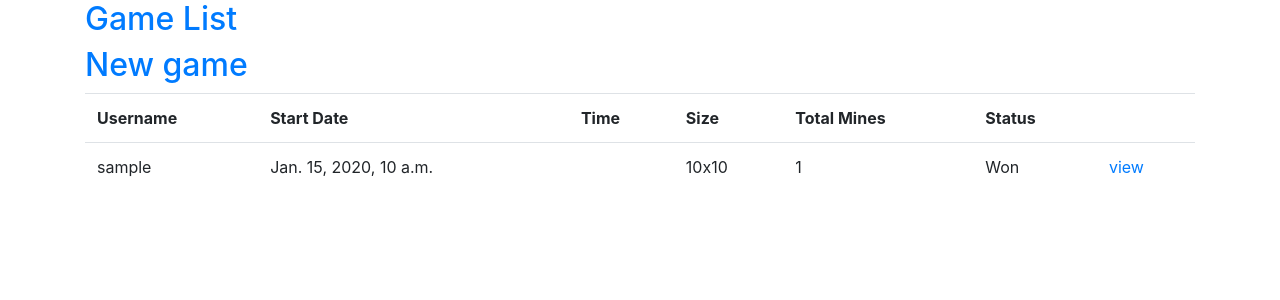
After one commit to aledotdev/minesweeper, a Django app: page /game/ in a window 1280 px wide. The commit adds this page. Shown: the top 300 px of the page. Run offline with Django 3.2, Linux system fonts and the light colour scheme; tables that the repository leaves empty hold one stand-in row (values such as "Sample post"); some libraries are stand-ins or nearby versions.

Commit message:
Added new game form and  games list views

```diff
--- a/core/models.py
+++ b/core/models.py
@@ -148,6 +148,16 @@ class Game(models.Model):
     def get_cell_value(self, is_mine, neighbors_mines):
         return -1 if is_mine else neighbors_mines
 
+    @property
+    def status(self):
+        if self.end_date is None:
+            return "In Game"
+
+        if self.won:
+            return "Won"
+        else:
+            return "Lost"
+
 
 class Cell(models.Model):
     game = models.ForeignKey('Game', on_delete=models.CASCADE, related_name='cells')
--- /dev/null
+++ b/core/templates/base.html
@@ -0,0 +1,72 @@
+<!doctype html>
+<html lang="en">
+  <head>
+    <!-- Required meta tags -->
+    <meta charset="utf-8">
+    <meta name="viewport" content="width=device-width, initial-scale=1, shrink-to-fit=no">
+
+    <!-- Bootstrap CSS -->
+    <link rel="stylesheet" href="https://maxcdn.bootstrapcdn.com/bootstrap/4.0.0/css/bootstrap.min.css" integrity="sha384-Gn5384xqQ1aoWXA+058RXPxPg6fy4IWvTNh0E263XmFcJlSAwiGgFAW/dAiS6JXm" crossorigin="anonymous">
+
+    <title>Minesweeper</title>
+
+    <style>
+      #board-table {
+        width: auto;
+      }
+      #board-table td {
+        border: none;
+        padding: 3px;
+        margin: 0;
+        width: 25px;
+        height: 25px;
+        background-color: #CCCCCC;
+        border: 4px solid #D9D9D9;
+      }
+
+      #board-table td.btn-revealed {
+        background-color: #EEEEEE;
+      }
+
+      #board-table td.btn-hide {
+        background-color: #CCCCCC;
+      }
+
+      #board-table tr {
+        border: none;
+        padding: 0;
+        margin: 0;
+        font-size: 0.7em;
+      }
+
+      #overlay {
+        position: fixed;
+        top: 0;
+        left: 0;
+        width: 100%;
+        height: 100%;
+        background-color: #000;
+        filter:alpha(opacity=50);
+        -moz-opacity:0.5;
+        -khtml-opacity: 0.5;
+        opacity: 0.5;
+        z-index: 10000;
+        padding: 10% 30%;
+        font-size: 5em;
+        font-weight: bold;
+      }
+    </style>
+    <!-- Optional JavaScript -->
+    <!-- jQuery first, then Popper.js, then Bootstrap JS -->
+    <script
+			  src="https://code.jquery.com/jquery-3.3.1.min.js"
+			  integrity="sha256-FgpCb/KJQlLNfOu91ta32o/NMZxltwRo8QtmkMRdAu8="
+			  crossorigin="anonymous"></script>
+  </head>
+  <body>
+    <div class="container">
+      <a href='/game/'><h2>Game List</h2></a> <a href='/game/new/'><h2>New game</h2></a>
+      {% block content %}{% endblock %}
+    </div>
+  </body>
+</html>
--- /dev/null
+++ b/core/templates/games_list.html
@@ -0,0 +1,26 @@
+{% extends 'base.html' %}
+
+{% block content %}
+<table class="table">
+  <tr>
+    <th>Username</th>
+    <th>Start Date</th>
+    <th>Time</th>
+    <th>Size</th>
+    <th>Total Mines</th>
+    <th>Status</th>
+    <th></th>
+  </tr>
+  {% for game in games %}
+  <tr>
+    <td>{{ game.user.username }}</td>
+    <td>{{ game.start_date }}</td>
+    <td></td>
+    <td>{{ game.width }}x{{ game.height }}</td>
+    <td>{{ game.mines }}</td>
+    <td>{{ game.status }}</td>
+    <td><a href="/game/{{ game.id }}/">view</a></td>
+  </tr>
+  {% endfor %}
+</table>
+{% endblock content %}
--- a/core/views.py
+++ b/core/views.py
@@ -1,8 +1,36 @@
-from django.shortcuts import render
+from django.shortcuts import render, redirect
+from django.views import View
+from django.forms import ModelForm
+from django.contrib.auth.models import User
 
 from .models import Game
+
+
+class GameForm(ModelForm):
+    class Meta:
+        model = Game
+        fields = ['width', 'height', 'mines']
 
 
 def game_view(request, game_id):
     game = Game.objects.get(id=game_id)
     return render(request, 'game.html', {'game': game})
+
+
+def game_list_view(request):
+    games = Game.objects.order_by('-id')[0:20]
+    return render(request, 'games_list.html', {'games': games})
+
+
+class NewGameView(View):
+    def get(self, request):
+        return render(request, 'new_game.html', {'form': GameForm()})
+
+    def post(self, request, *args, **kwargs):
+        form = GameForm(request.POST)
+        if form.is_valid():
+            game = Game(**form.cleaned_data)
+            game.user = User.objects.first()
+            game.save()
+
+            return redirect('/game/{}/'.format(game.id))
--- a/manage.py
+++ b/manage.py
@@ -11,5 +11,5 @@ if __name__ == "__main__":
             "Couldn't import Django. Are you sure it's installed and "
             "available on your PYTHONPATH environment variable? Did you "
             "forget to activate a virtual environment?"
-        ) from exc
+        )
     execute_from_command_line(sys.argv)
--- a/minesweeper/urls.py
+++ b/minesweeper/urls.py
@@ -16,10 +16,12 @@ Including another URLconf
 from django.contrib import admin
 from django.urls import path, include
 
-from core.views import game_view
+from core.views import game_view, game_list_view, NewGameView
 
 urlpatterns = [
     path('admin/', admin.site.urls),
     path('api/', include('core.api_urls')),
+    path('game/', game_list_view),
+    path('game/new/', NewGameView.as_view()),
     path('game/<int:game_id>/', game_view)
 ]
```
Also changed, not shown: core/templates/game.html (+19 -76 lines), core/templates/new_game.html (added, +9 -0 lines), minesweeper/settings.py (+11 -0 lines), 2 other files.
